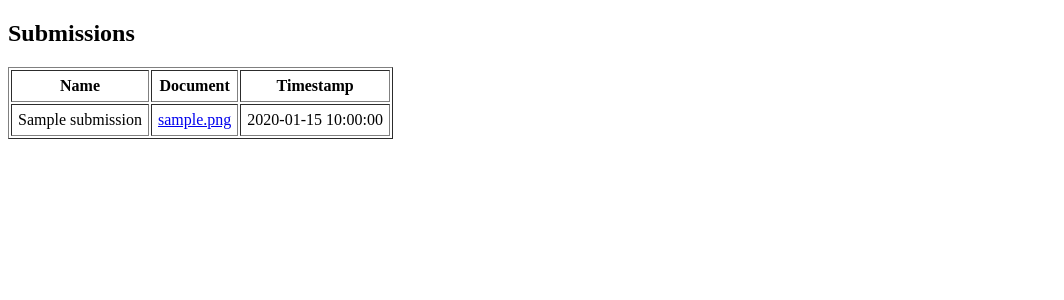
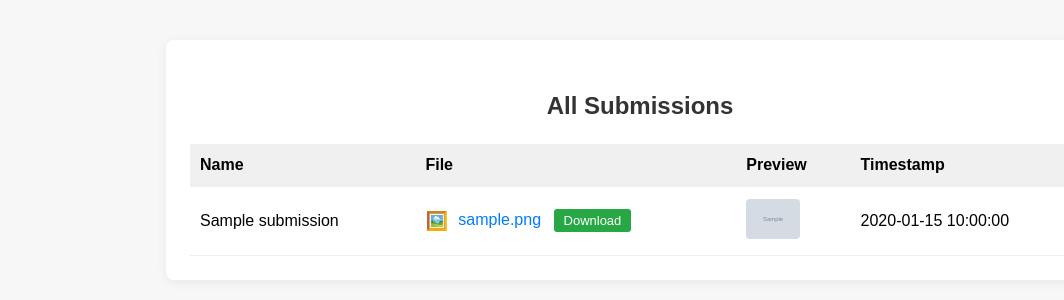
Before and after one commit to THARUNKUMAR7379/Docky, a Flask app: page /admin in a window 1280 px wide. Shown: the top 300 px of the page, without its empty margins (0-1064 px from the left). Run offline with Flask 3, Linux system fonts and the light colour scheme; tables that the repository leaves empty hold one stand-in row (values such as "Sample post"); grey boxes marked "Sample" are stand-in pictures.

Commit message:
UI/UX: Enhance dashboards, support images/videos, download, preview, and more file types

```diff
--- a/templates/admin.html
+++ b/templates/admin.html
@@ -3,26 +3,70 @@
 <head>
     <meta charset="UTF-8">
     <title>Docky – Admin Dashboard</title>
+    <style>
+        body { font-family: Arial, sans-serif; background: #f7f7f7; margin: 0; padding: 0; }
+        .container { max-width: 900px; margin: 40px auto; background: #fff; padding: 32px 24px 24px 24px; border-radius: 8px; box-shadow: 0 2px 12px #0001; }
+        h2 { text-align: center; color: #333; }
+        table { width: 100%; border-collapse: collapse; margin-top: 24px; }
+        th, td { padding: 12px 10px; border-bottom: 1px solid #eee; text-align: left; }
+        th { background: #f0f0f0; }
+        tr:hover { background: #f9f9f9; }
+        .file-link { color: #007bff; text-decoration: none; }
+        .file-link:hover { text-decoration: underline; }
+        .icon { font-size: 18px; margin-right: 6px; vertical-align: middle; }
+        .preview-img { max-width: 60px; max-height: 40px; border-radius: 4px; }
+        .preview-video { max-width: 80px; max-height: 50px; border-radius: 4px; }
+        .download-btn { padding: 4px 10px; background: #28a745; color: #fff; border: none; border-radius: 3px; font-size: 13px; cursor: pointer; margin-left: 8px; }
+        .download-btn:hover { background: #1e7e34; }
+        .no-data { text-align: center; color: #888; padding: 32px 0; }
+    </style>
 </head>
 <body>
-    <h2>Submissions</h2>
+    <div class="container">
+        <h2>All Submissions</h2>
         {% if submissions and submissions|length > 0 %}
-    <table border="1" cellpadding="6">
+        <table>
             <tr>
                 <th>Name</th>
-            <th>Document</th>
+                <th>File</th>
+                <th>Preview</th>
                 <th>Timestamp</th>
             </tr>
             {% for submission in submissions %}
             <tr>
                 <td>{{ submission.name }}</td>
-            <td><a href="{{ url_for('uploaded_file', filename=submission.filename) }}" target="_blank">{{ submission.filename }}</a></td>
+                <td>
+                    {% set ext = submission.filename.split('.')[-1].lower() %}
+                    {% if ext in ['jpg','jpeg','png'] %}
+                        <span class="icon">🖼️</span>
+                    {% elif ext in ['pdf'] %}
+                        <span class="icon">📄</span>
+                    {% elif ext in ['doc','docx','txt'] %}
+                        <span class="icon">📝</span>
+                    {% elif ext in ['mp4','avi','mov','mkv'] %}
+                        <span class="icon">🎬</span>
+                    {% else %}
+                        <span class="icon">📁</span>
+                    {% endif %}
+                    <a class="file-link" href="{{ url_for('uploaded_file', filename=submission.filename) }}" target="_blank">{{ submission.filename }}</a>
+                    <a href="{{ url_for('uploaded_file', filename=submission.filename) }}" download><button class="download-btn">Download</button></a>
+                </td>
+                <td>
+                    {% if ext in ['jpg','jpeg','png'] %}
+                        <img class="preview-img" src="{{ url_for('uploaded_file', filename=submission.filename) }}" alt="Image preview">
+                    {% elif ext in ['mp4','avi','mov','mkv'] %}
+                        <video class="preview-video" src="{{ url_for('uploaded_file', filename=submission.filename) }}" controls></video>
+                    {% else %}
+                        <span style="color:#bbb;">N/A</span>
+                    {% endif %}
+                </td>
                 <td>{{ submission.timestamp.strftime('%Y-%m-%d %H:%M:%S') }}</td>
             </tr>
             {% endfor %}
         </table>
         {% else %}
-    <p>No submissions yet.</p>
+        <div class="no-data">No submissions yet.</div>
         {% endif %}
+    </div>
 </body>
 </html>
```
Also changed, not shown: templates/user.html (+21 -8 lines). Lines whose indentation alone changed are shown as unchanged.
